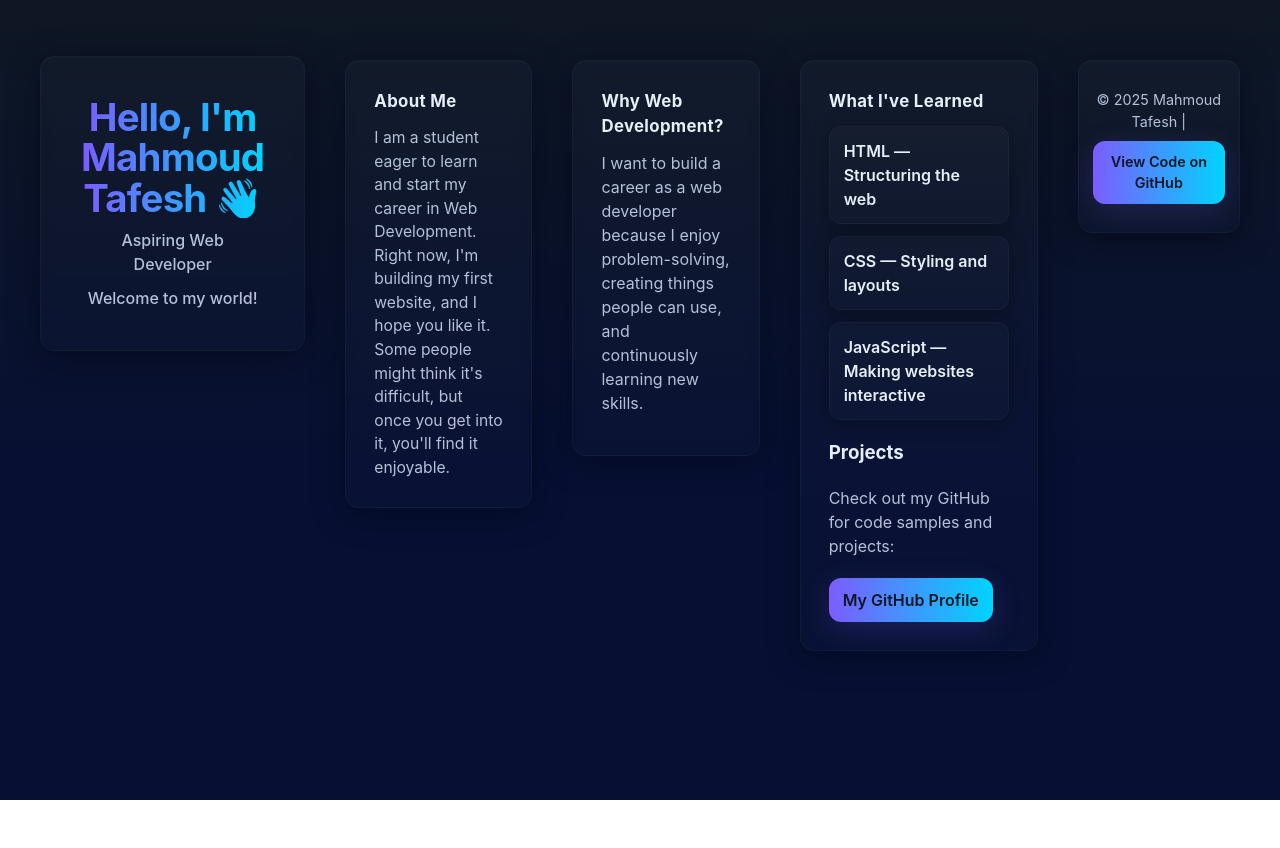
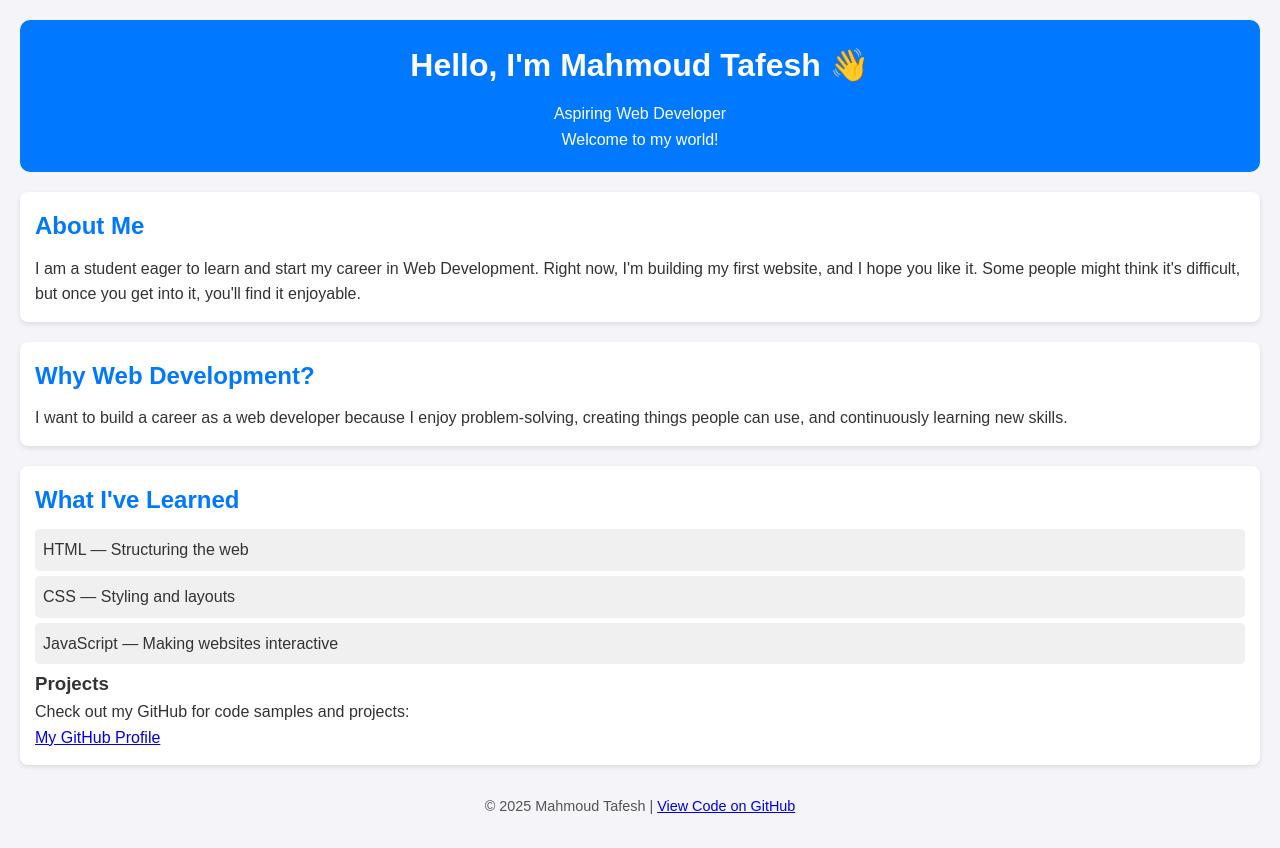
Before and after one commit to Mahmoud22taf/my-portfolio, a plain HTML site: page index.html in a window 1280 px wide. Before the commit the page ends 800 px from the top, so only its background shows below. Drawn offline with Linux system fonts and the light colour scheme.

Commit message:
Update style.css

```diff
--- a/style.css
+++ b/style.css
@@ -1,193 +1,82 @@
-/* style.css
-   Modern, responsive, and accessible styling for your portfolio
-   Save as style.css and keep your <link rel="stylesheet" href="style.css"> in the HTML.
-*/
+/* Basic beginner CSS for a portfolio website */
 
-/* Optional: load a friendly web font (uncomment the @import line if you want the font)
-   Note: using @import is fine, or add the <link> tag from Google Fonts in your HTML head.
-*/
-/* @import url('https://fonts.googleapis.com/css2?family=Inter:wght@300;400;600;700&display=swap'); */
-
-:root{
-  --bg-1: #0f1724;           /* deep night */
-  --bg-2: #071033;           /* deep indigo */
-  --card-bg: rgba(255,255,255,0.05);
-  --glass: rgba(255,255,255,0.06);
-  --accent: #7c5cff;         /* violet accent */
-  --accent-2: #00d4ff;       /* cyan accent */
-  --muted: #b6c1d9;
-  --text: #e6eef8;
-  --radius: 14px;
-  --max-width: 900px;
-  --gap: 22px;
+/* Reset */
+* {
+  margin: 0;
+  padding: 0;
+  box-sizing: border-box;
 }
 
-*{box-sizing: border-box}
-html,body{height:100%}
-body{
-  margin:0;
-  font-family: 'Inter', system-ui, -apple-system, "Segoe UI", Roboto, "Helvetica Neue", Arial;
-  background: linear-gradient(180deg, var(--bg-1) 0%, var(--bg-2) 60%);
-  color:var(--text);
-  -webkit-font-smoothing:antialiased;
-  -moz-osx-font-smoothing:grayscale;
-  line-height:1.5;
-  padding:40px 20px;
-  display:flex;
-  justify-content:center;
-  align-items:flex-start;
-  gap:40px;
-  min-height:100vh;
+/* Body */
+body {
+  font-family: Arial, sans-serif;
+  background-color: #f4f4f9;
+  color: #333;
+  line-height: 1.6;
+  padding: 20px;
 }
 
-/* Outer container to center and constrain width */
-body > * {
-  width:100%;
-  max-width:var(--max-width);
-  margin:0 auto;
+/* Header */
+header {
+  text-align: center;
+  margin-bottom: 20px;
+  background-color: #0078ff;
+  color: white;
+  padding: 20px;
+  border-radius: 10px;
 }
 
-/* Card-like background for the page */
-main, header, section, footer {
-  background: linear-gradient(180deg, rgba(255,255,255,0.02), rgba(255,255,255,0.01));
-  border-radius: var(--radius);
-  padding:28px;
-  box-shadow: 0 6px 30px rgba(2,6,23,0.6), inset 0 1px 0 rgba(255,255,255,0.02);
-  backdrop-filter: blur(6px);
-  border: 1px solid rgba(255,255,255,0.03);
-}
-
-/* Header styling */
-header{
-  text-align:center;
-  padding:34px 24px;
-  margin-bottom:var(--gap);
-}
-
-header h1{
-  margin:0;
-  font-size:clamp(1.6rem, 3.4vw, 2.4rem);
-  font-weight:700;
-  letter-spacing:-0.02em;
-  line-height:1.05;
-  background: linear-gradient(90deg, var(--accent), var(--accent-2));
-  -webkit-background-clip: text;
-  background-clip: text;
-  color: transparent;
-}
-
-header p{
-  margin:10px 0 0;
-  color:var(--muted);
-  font-weight:500;
+header h1 {
+  margin-bottom: 10px;
 }
 
 /* Sections */
-section{
-  margin-bottom:var(--gap);
+section {
+  background: white;
+  padding: 15px;
+  margin-bottom: 20px;
+  border-radius: 8px;
+  box-shadow: 0 2px 5px rgba(0,0,0,0.1);
 }
 
-/* Section titles */
-section h2{
-  margin:0 0 12px 0;
-  font-size:1.05rem;
-  color:var(--text);
-  letter-spacing:0.02em;
+section h2 {
+  margin-bottom: 10px;
+  color: #0078ff;
 }
 
-/* About paragraph */
-#about p{
-  margin:0;
-  color:var(--muted);
-  font-size:0.98rem;
+/* Skills List */
+ul {
+  list-style: none;
+  padding: 0;
 }
 
-/* Why & Skills layout */
-#why p, #skills p { color:var(--muted); margin:0 0 12px 0; }
-
-/* Skills list: make it look like cards */
-#skills ul{
-  list-style:none;
-  padding:0;
-  margin:8px 0 0 0;
-  display:grid;
-  grid-template-columns:repeat(auto-fit, minmax(180px,1fr));
-  gap:12px;
+ul li {
+  background: #f0f0f0;
+  margin: 5px 0;
+  padding: 8px;
+  border-radius: 5px;
 }
 
-#skills li{
-  background: linear-gradient(180deg, rgba(255,255,255,0.02), rgba(255,255,255,0.01));
-  padding:12px 14px;
-  border-radius:12px;
-  font-weight:600;
-  color:var(--text);
-  display:flex;
-  align-items:center;
-  gap:10px;
-  border:1px solid rgba(255,255,255,0.03);
-  box-shadow: 0 4px 18px rgba(0,0,0,0.35);
+/* GitHub Button */
+a.github-link {
+  display: inline-block;
+  margin-top: 10px;
+  padding: 10px 15px;
+  background: #0078ff;
+  color: white;
+  text-decoration: none;
+  border-radius: 5px;
 }
 
-/* GitHub link button */
-a[href*="github.com"]{
-  display:inline-block;
-  text-decoration:none;
-  padding:10px 14px;
-  border-radius:12px;
-  font-weight:600;
-  color:var(--bg-1);
-  background: linear-gradient(90deg, var(--accent), var(--accent-2));
-  margin-top:8px;
-  transition: transform .18s ease, box-shadow .18s ease, opacity .12s ease;
-  box-shadow: 0 8px 30px rgba(124,92,255,0.18);
-}
-
-a[href*="github.com"]:hover,
-a[href*="github.com"]:focus{
-  transform: translateY(-4px);
-  box-shadow: 0 14px 40px rgba(124,92,255,0.2);
-  outline:none;
+a.github-link:hover {
+  background: #005fcc;
 }
 
 /* Footer */
-footer{
-  text-align:center;
-  padding:14px;
-  font-size:0.9rem;
-  color:var(--muted);
-  display:flex;
-  justify-content:center;
-  gap:8px;
-  align-items:center;
+footer {
+  text-align: center;
+  margin-top: 20px;
+  padding: 10px;
+  font-size: 0.9rem;
+  color: #555;
 }
-
-footer a{
-  color:var(--muted);
-  text-decoration:underline;
-}
-
-footer a:hover, footer a:focus{ color:var(--text); }
-
-/* Small utilities */
-p, li { word-wrap:break-word; }
-img { max-width:100%; display:block; }
-
-/* Accessibility: visible focus states */
-:focus{
-  outline: 3px solid rgba(0,160,255,0.12);
-  outline-offset: 3px;
-  border-radius:8px;
-}
-
-/* Responsive tweaks */
-@media (min-width:900px){
-  body{ padding:60px 40px; }
-  header{ display:block; padding:40px; }
-  /* Make the page look like stacked cards with negative margin for visual depth */
-  header { transform: translateY(-4px); }
-}
-
-/* Respect reduced motion preference */
-@media (prefers-reduced-motion: reduce){
-  * { transition: none !important; animation: none !important; transform: none !important; }
-}
```
